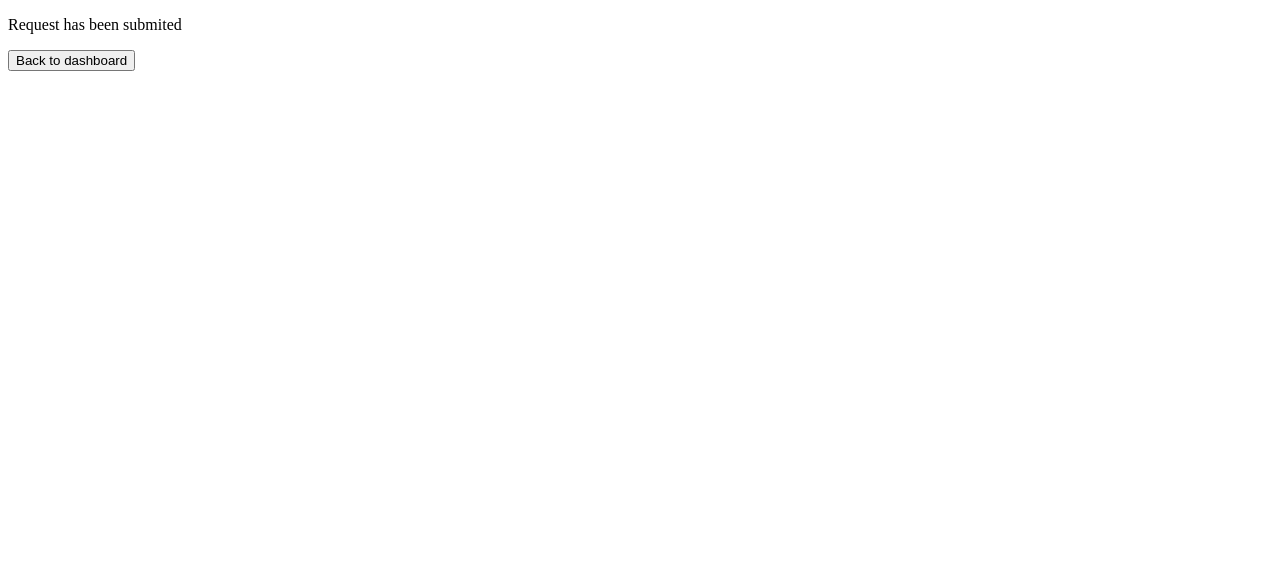
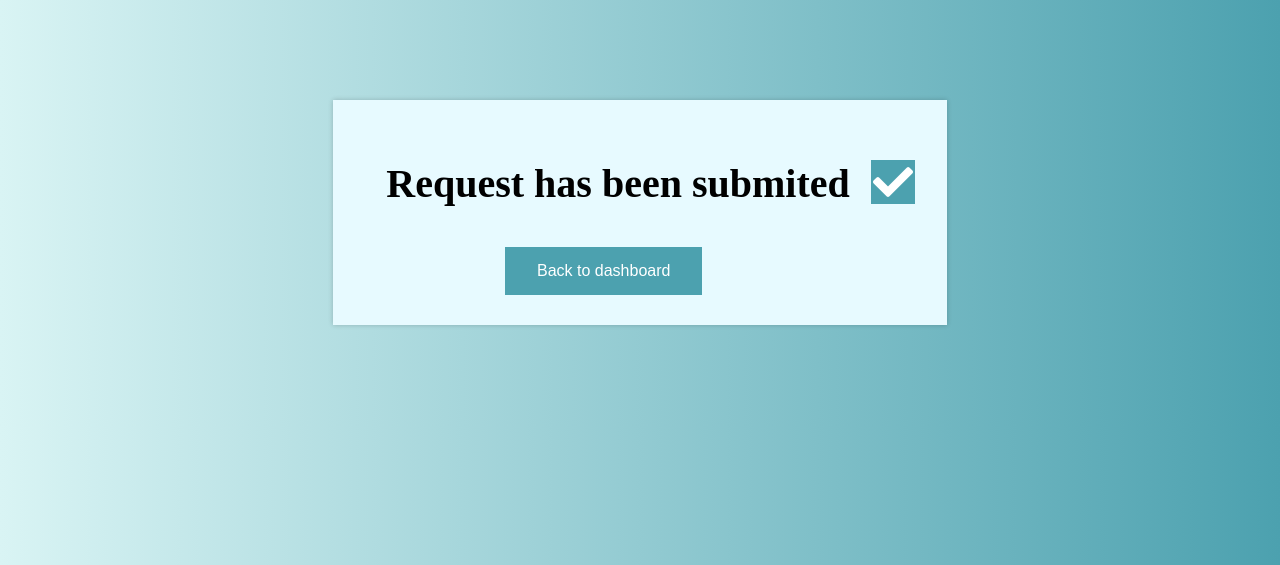
Before and after one commit to bardiss/Lost-storehouse, a Node server app: template views/requestSend.ejs in a window 1280 px wide. Shown: the top 565 px of the page. Run offline with Node 20, Linux system fonts and the light colour scheme; the template is opened without the code that fills it, so the values that code supplies are empty; some libraries are stand-ins or nearby versions.

Commit message:
Team Ba2es

```diff
--- a/views/partials/header.ejs
+++ b/views/partials/header.ejs
@@ -4,6 +4,7 @@
         <title>Product Site</title>
         <link rel="stylesheet" type="text/css" href="https://cdnjs.cloudflare.com/ajax/libs/semantic-ui/2.1.4/semantic.min.css">
         <link rel="stylesheet" type="text/css" href="/stylesheet/app.css">
+        <script src="https://ajax.googleapis.com/ajax/libs/jquery/3.4.1/jquery.min.js"></script>
         <script src="https://cdnjs.cloudflare.com/ajax/libs/jquery/3.4.1/jquery.min.js"></script>
     </head>
     <body>
--- a/views/requestSend.ejs
+++ b/views/requestSend.ejs
@@ -5,10 +5,48 @@
     <meta name="viewport" content="width=device-width, initial-scale=1.0">
     <meta http-equiv="X-UA-Compatible" content="ie=edge">
     <title>Document</title>
+    <link rel="stylesheet" type="text/css" href="https://cdnjs.cloudflare.com/ajax/libs/font-awesome/5.8.1/css/all.css">
+    <style>
+    div{
+        width: 550px ;
+        box-shadow: 0 0 5px rgba(0, 0, 0 , 0.2) ;
+        margin: 100px auto ;
+        padding: 20px 32px 30px 32px;
+        background-color: #e7faff;
+    }
+    p{  font-size: 40px;
+        font-weight: bold;
+        text-align: center;
+    }
+     .fa-check{
+      color : white ;
+      float: right;
+      background-color:#4CA1AF;
+      padding: 2px ;
+        }
+    button{
+      background-color:#4CA1AF; /* Green */
+      border: none;
+      color: white;
+      padding: 15px 32px;
+      text-align: center;
+      display: inline-block;
+      font-size: 16px;
+      margin-left: 140px;
+      margin-right: auto;
+        }
+        body{background: #4CA1AF;  /* fallback for old browsers */
+    background: -webkit-linear-gradient(to right, #d9f4f4, #4CA1AF);  /* Chrome 10-25, Safari 5.1-6 */
+    background: linear-gradient(to right, #d9f4f4, #4CA1AF); /* W3C, IE 10+/ Edge, Firefox 16+, Chrome 26+, Opera 12+, Safari 7+ */
+
+    }
+
+    </style>
 </head>
 <body>
-    <p> Request has been submited   </p>
     <div >
+        <p> Request has been submited  <i class="fas fa-check"></i> </p>
+
         <a href= "/suppliers/"> <button>Back to dashboard</button></a>
 
     </div>
```
Also changed, not shown: views/PullProduct.ejs (+6 -12 lines), 1 other file.
